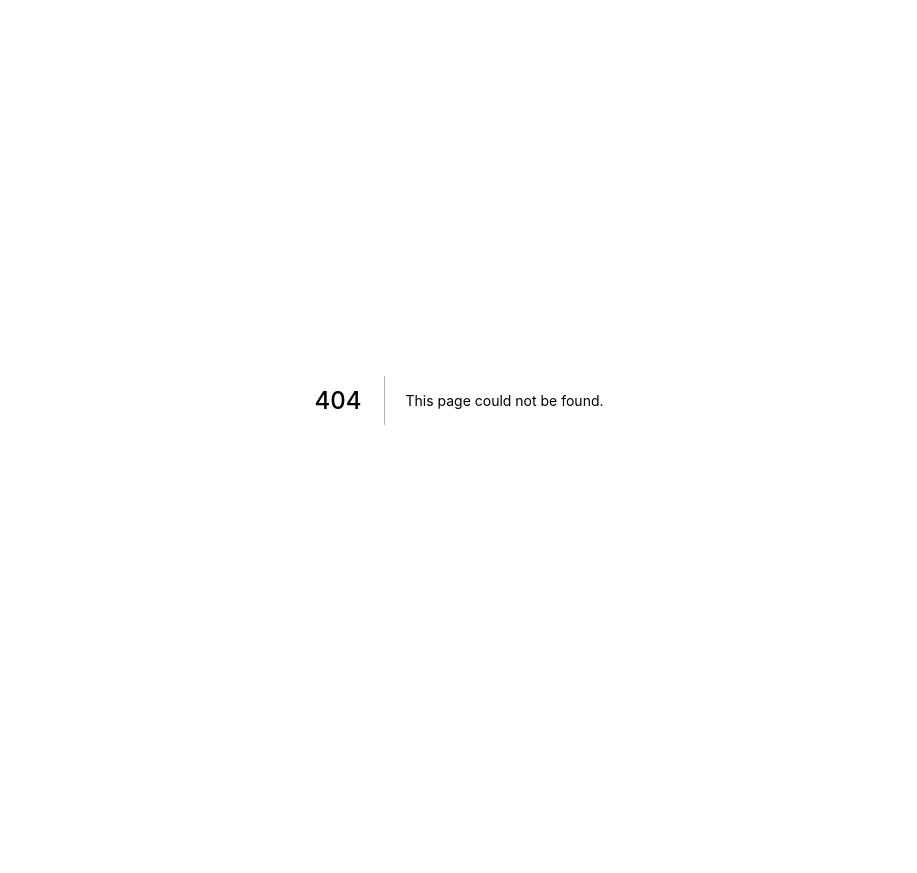
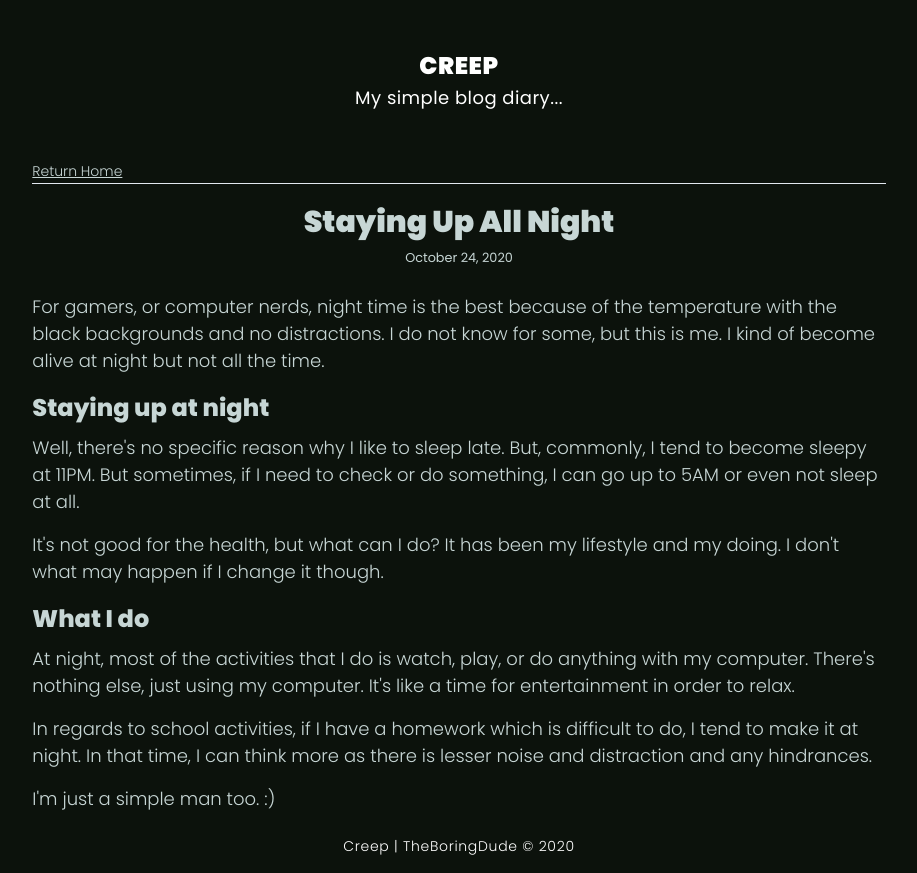
Before and after one commit to tbdsux/creep, a Next.js app: page /blog/staying-up-all-night in a window 1280 px wide. Before the commit this address had no page. Shown: the whole page, without its empty margins (181-1098 px from the left). Before the commit the page ends 800 px from the top, so only its background shows below. Built offline with nearby package versions, Linux system fonts and the light colour scheme.

Commit message:
Add new blog

```diff
--- a/package.json
+++ b/package.json
@@ -9,7 +9,7 @@
   },
   "dependencies": {
     "@fullhuman/postcss-purgecss": "^3.0.0",
-    "@mdx-js/loader": "^1.6.18",
+    "@mdx-js/loader": "^1.6.19",
     "@next/mdx": "^9.5.5",
     "autoprefixer": "^9.8.6",
     "next": "^9.5.5",
--- /dev/null
+++ b/pages/blog/staying-up-all-night/index.mdx
@@ -0,0 +1,26 @@
+import BlogLayout from '../../../components/_BlogLayout'
+
+export const meta = {
+  title: 'Staying Up All Night',
+  description:
+    "Staying up at night is fun. It's nice being alive though during night time.",
+  date: 'October 24, 2020',
+}
+
+export default ({ children }) => <BlogLayout meta={meta}>{children}</BlogLayout>
+
+For gamers, or computer nerds, night time is the best because of the temperature with the black backgrounds and no distractions. I do not know for some, but this is me. I kind of become alive at night but not all the time.
+
+## Staying up at night
+
+Well, there's no specific reason why I like to sleep late. But, commonly, I tend to become sleepy at 11PM. But sometimes, if I need to check or do something, I can go up to 5AM or even not sleep at all.
+
+It's not good for the health, but what can I do? It has been my lifestyle and my doing. I don't what may happen if I change it though.
+
+## What I do
+
+At night, most of the activities that I do is watch, play, or do anything with my computer. There's nothing else, just using my computer. It's like a time for entertainment in order to relax.
+
+In regards to school activities, if I have a homework which is difficult to do, I tend to make it at night. In that time, I can think more as there is lesser noise and distraction and any hindrances.
+
+I'm just a simple man too. :)
```
Also changed, not shown: 1 other file (tests, documents, lock files or other folders).
